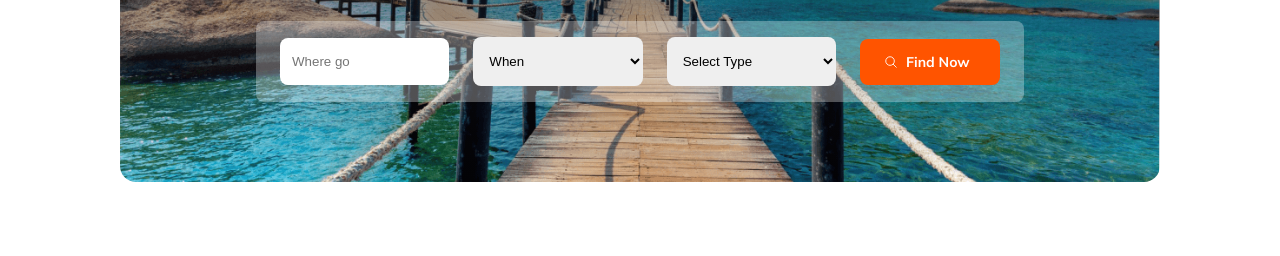
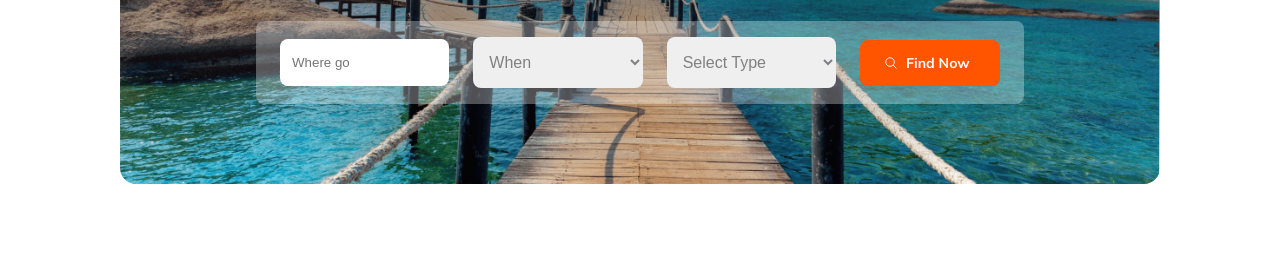
Before and after one commit to sifat2626/Hero-Travel, a plain HTML site: page index.html in a window 1280 px wide. Shown: the part 383-639 px from the top of the page. Drawn offline with nearby package versions, Linux system fonts and the light colour scheme.

Commit message:
placeholder styles added

```diff
--- a/styles/style.css
+++ b/styles/style.css
@@ -164,6 +164,11 @@ body {
   justify-content: center;
   align-items: center;
   max-width: 72rem;
+}
+
+.banner-form select {
+  color: rgba(19, 19, 24, 0.5);
+  font-size: 1.6rem;
 }
 
 .banner-form-input {
```
